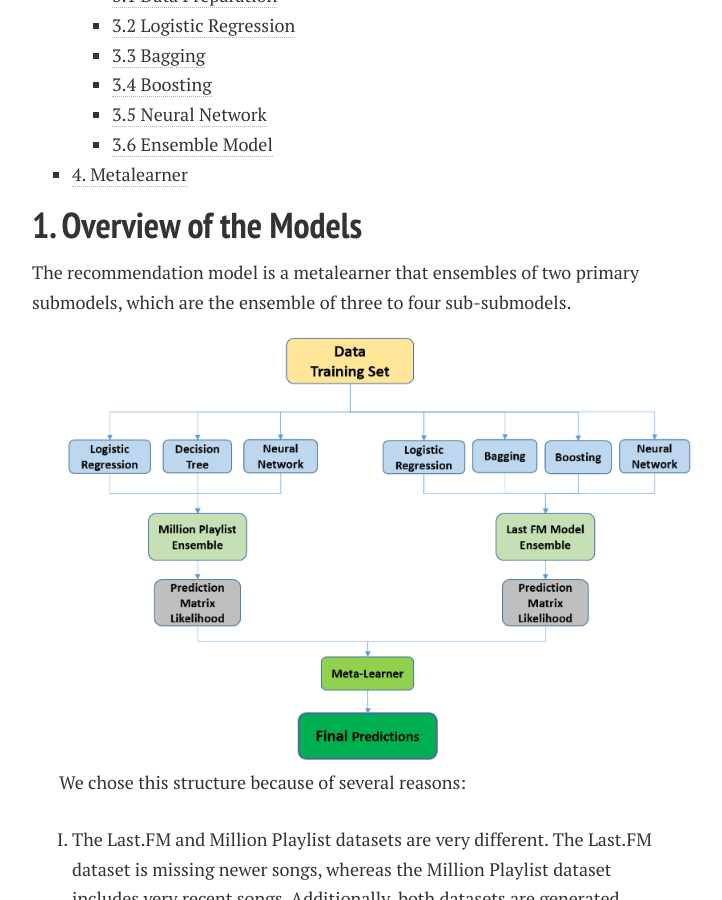
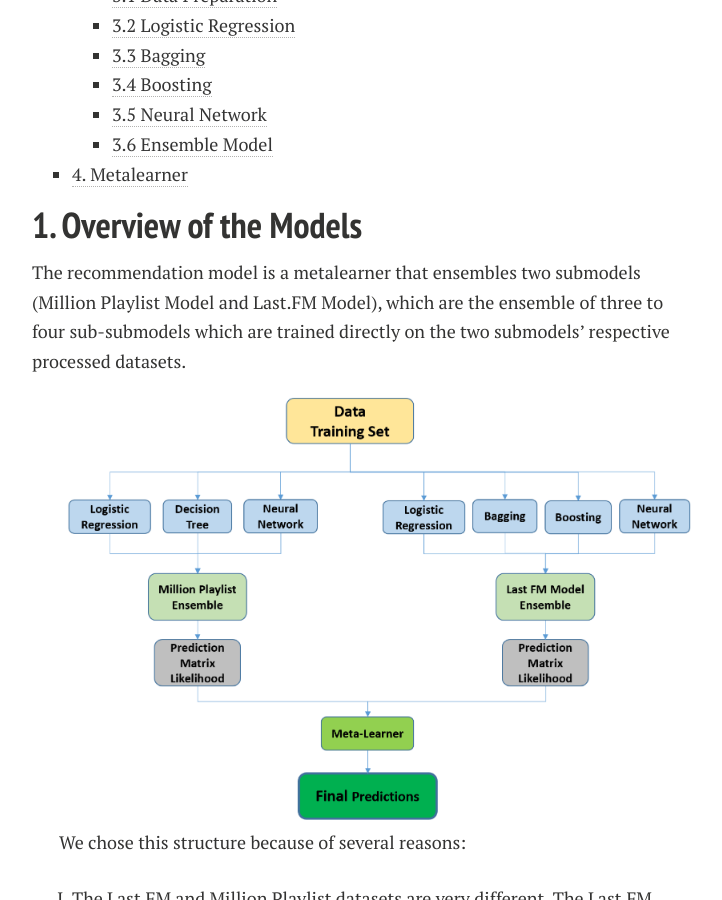
Before and after one commit to lyannaliu/lyannaliu.github.io, a Jekyll site: the page built from modelsandmethods.md, in a window 1280 px wide and 900 px high, scrolled down 487 px. Shown: the whole window, without its empty margins (288-1010 px from the left). Built offline with Jekyll 4.4.1, drawn with Linux system fonts in a browser that asks for light colours; nearby versions of some CDN libraries.

Commit message:
Update modelsandmethods.md

```diff
--- a/modelsandmethods.md
+++ b/modelsandmethods.md
@@ -25,7 +25,7 @@ title: Models and Methods
 * [4. Metalearner](#4)
 
 <h2 id="1">1. Overview of the Models</h2>
-The recommendation model is a metalearner that ensembles of two primary submodels, which are the ensemble of three to four sub-submodels.
+The recommendation model is a metalearner that ensembles two submodels (Million Playlist Model and Last.FM Model), which are the ensemble of three to four sub-submodels which are trained directly on the two submodels' respective processed datasets.
 
 ![Fig](/images/fig3_diagram.png)
 
```
